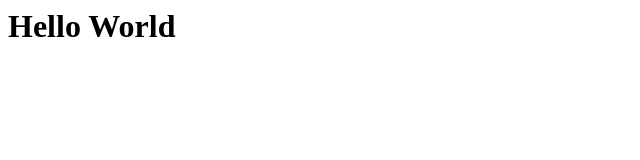
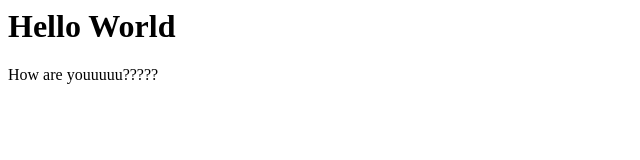
Before and after one commit to jiantan555/jiantan555.github.io, a plain HTML site: page index.html in a window 1280 px wide. Shown: the whole page, without its empty margins (0-640 px from the left). Drawn offline with Linux system fonts and the light colour scheme.

Commit message:
edit of index.html

```diff
--- a/index.html
+++ b/index.html
@@ -1 +1,2 @@
 <h1>Hello World</h1>
+<p>How are youuuuu?????<p>
```
